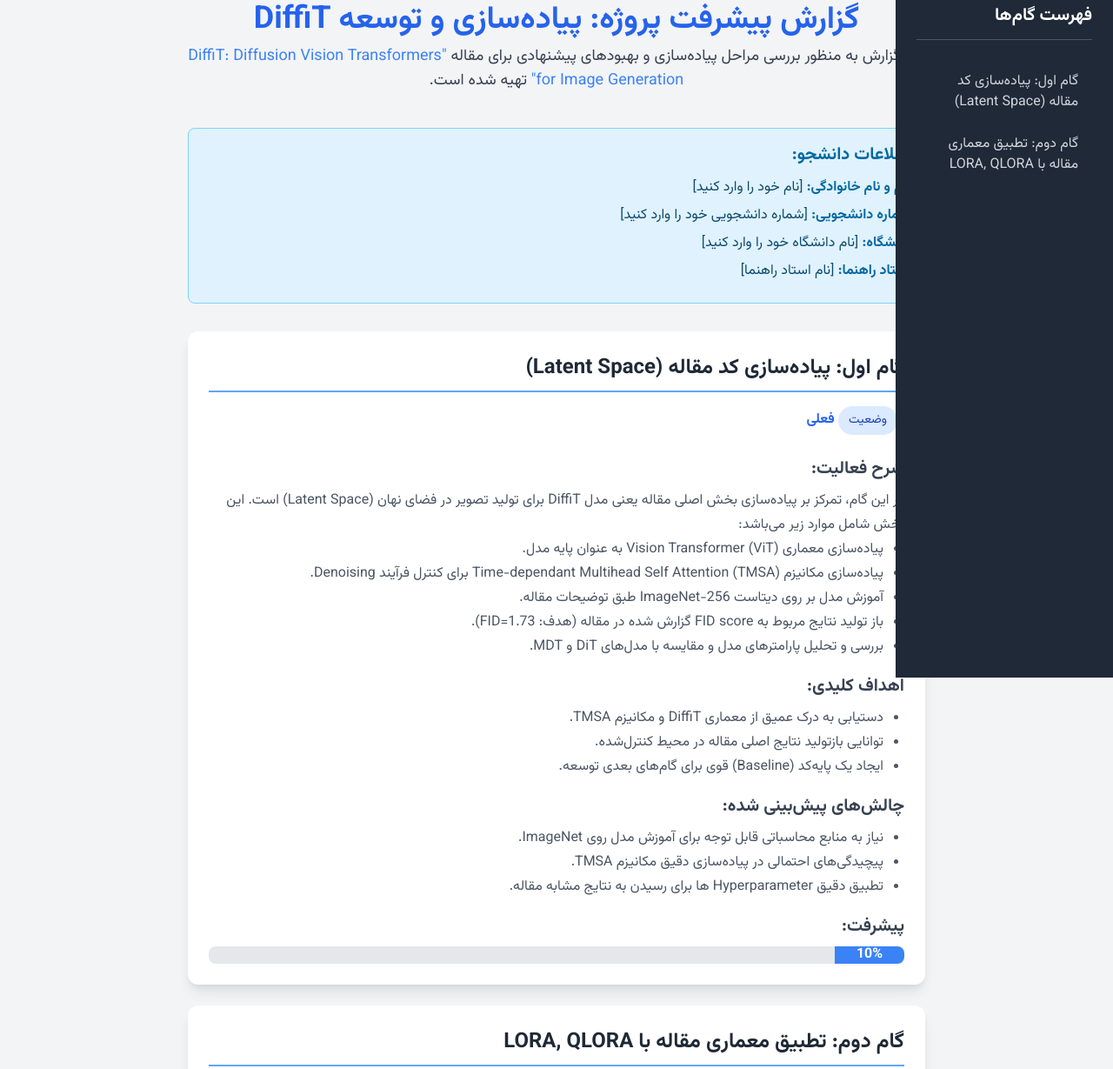
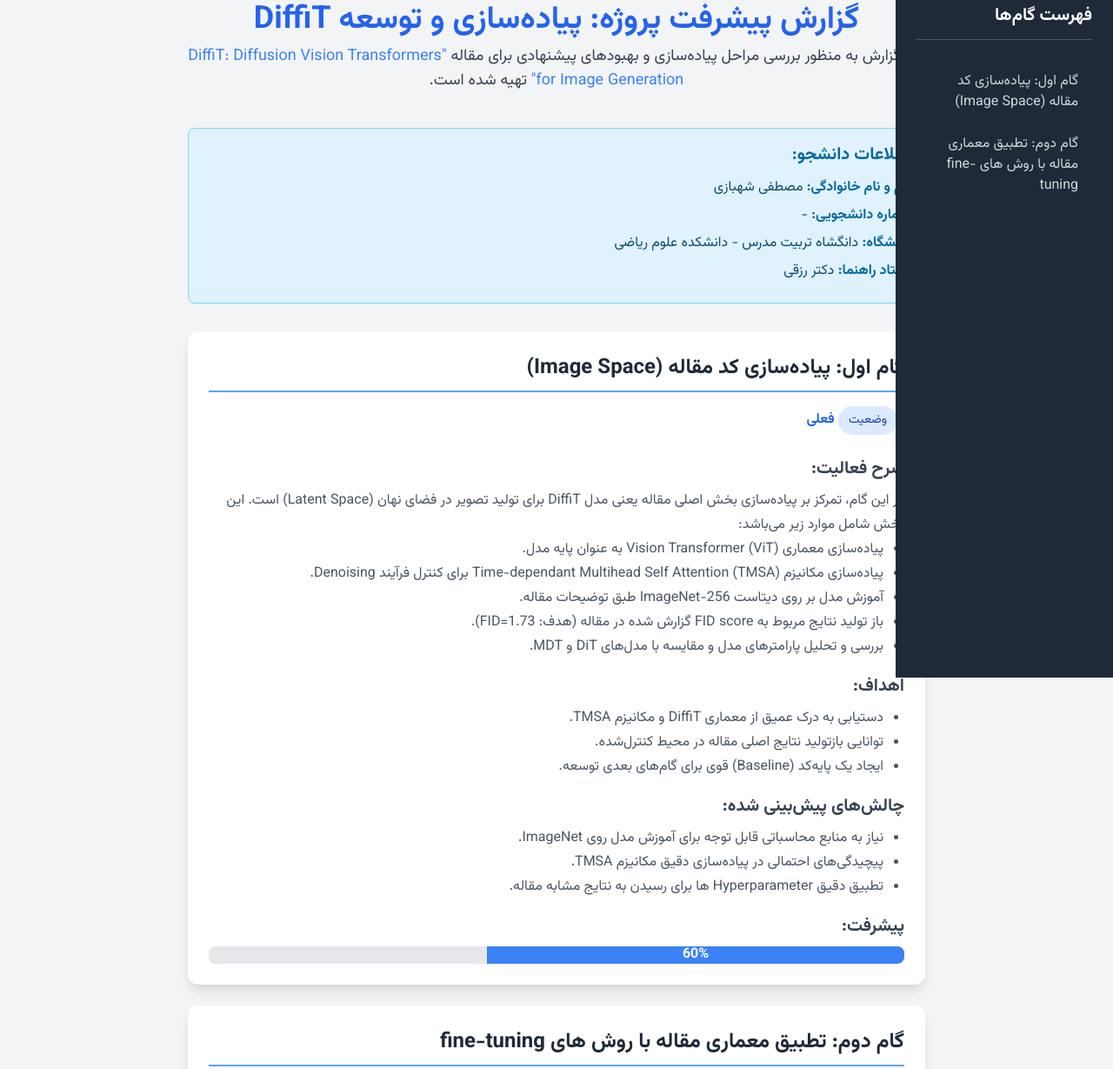
Before and after one commit to tisnima/thesis-report, a plain HTML site: page index.html in a window 1280 px wide. Shown: the part 21-1250 px from the top of the page at 87% size. Drawn offline with nearby package versions, Linux system fonts and the light colour scheme.

Commit message:
Update index.html

```diff
--- a/index.html
+++ b/index.html
@@ -3,7 +3,7 @@
 <head>
     <meta charset="UTF-8">
     <meta name="viewport" content="width=device-width, initial-scale=1.0">
-    <title>گزارش کار پروژه</title>
+    <title>گزارش کار پایان نامه - مصطفی شهبازی</title>
     <script src="https://cdn.tailwindcss.com"></script>
     <link href="https://fonts.googleapis.com/css2?family=Vazirmatn:wght@400;700&display=swap" rel="stylesheet">
     <style>
@@ -197,15 +197,15 @@
 
         <div class="author-info">
             <h3 class="text-xl font-semibold text-sky-700 mb-3">اطلاعات دانشجو:</h3>
-            <p><strong>نام و نام خانوادگی:</strong> [نام خود را وارد کنید]</p>
-            <p><strong>شماره دانشجویی:</strong> [شماره دانشجویی خود را وارد کنید]</p>
-            <p><strong>دانشگاه:</strong> [نام دانشگاه خود را وارد کنید]</p>
-            <p><strong>استاد راهنما:</strong> [نام استاد راهنما]</p>
+            <p><strong>نام و نام خانوادگی:</strong> مصطفی شهبازی</p>
+            <p><strong>شماره دانشجویی:</strong> - </p>
+            <p><strong>دانشگاه:</strong> دانگشاه تربیت مدرس - دانشکده علوم ریاضی</p>
+            <p><strong>استاد راهنما:</strong> دکتر رزقی </p>
         </div>
 
         <main id="progressReport">
             <div class="card" id="step-1">
-                <h2>گام اول: پیاده‌سازی کد مقاله (Latent Space)</h2>
+                <h2>گام اول: پیاده‌سازی کد مقاله (Image Space)</h2>
                 <p><span class="tag">وضعیت</span> <span class="status status-current">فعلی</span></p>
                 <h3>شرح فعالیت:</h3>
                 <p>
@@ -219,7 +219,7 @@
                     <li>باز تولید نتایج مربوط به FID score گزارش شده در مقاله (هدف: FID=1.73).</li>
                     <li>بررسی و تحلیل پارامترهای مدل و مقایسه با مدل‌های DiT و MDT.</li>
                 </ul>
-                <h3>اهداف کلیدی:</h3>
+                <h3>اهداف:</h3>
                 <ul>
                     <li>دستیابی به درک عمیق از معماری DiffiT و مکانیزم TMSA.</li>
                     <li>توانایی بازتولید نتایج اصلی مقاله در محیط کنترل‌شده.</li>
@@ -233,12 +233,12 @@
                 </ul>
                 <h3>پیشرفت:</h3>
                 <div class="progress-bar-container">
-                    <div class="progress-bar" style="width: 10%;">10%</div>
+                    <div class="progress-bar" style="width: 60%;">60%</div>
                 </div>
             </div>
 
             <div class="card" id="step-2">
-                <h2>گام دوم: تطبیق معماری مقاله با LORA, QLORA</h2>
+                <h2>گام دوم: تطبیق معماری مقاله با روش های fine-tuning </h2>
                 <p><span class="tag">وضعیت</span> <span class="status status-planned">برنامه‌ریزی شده</span></p>
                 <h3>شرح فعالیت:</h3>
                 <p>
@@ -251,7 +251,7 @@
                     <li>مقایسه عملکرد (FID score، تعداد پارامترها، سرعت آموزش و Inference) مدل‌های مجهز به LoRA/QLoRA با مدل پایه.</li>
                     <li>آزمایش بر روی دیتاست‌های ImageNet-256 و احتمالاً دیتاست‌های دیگر برای ارزیابی عمومیت روش.</li>
                 </ul>
-                <h3>اهداف کلیدی:</h3>
+                <h3>اهداف:</h3>
                 <ul>
                     <li>کاهش چشمگیر تعداد پارامترهای قابل آموزش مدل DiffiT.</li>
                     <li>امکان Fine-tuning سریع‌تر و با منابع کمتر برای وظایف خاص.</li>
@@ -262,6 +262,14 @@
                     <li>انتخاب بهینه رنک (rank) برای ماتریس‌های LoRA.</li>
                     <li>تنظیمات مربوط به کوانتیزه‌سازی در QLoRA و تاثیر آن بر پایداری آموزش.</li>
                     <li>اطمینان از اینکه تغییرات اعمال شده، ویژگی‌های اصلی مکانیزم TMSA را مختل نمی‌کند.</li>
+                </ul>
+                <h3>منابع</h3>
+                <ul>
+                    <li>
+                        <a href="https://gautam75.medium.com/exploring-different-lora-variants-for-efficient-llm-fine-tuning-4ca41179e658">
+                            Exploring different LoRA variants for efficient LLM Fine-Tuning
+                        </a>
+                    </li>
                 </ul>
                 <h3>پیشرفت:</h3>
                 <div class="progress-bar-container">
```
